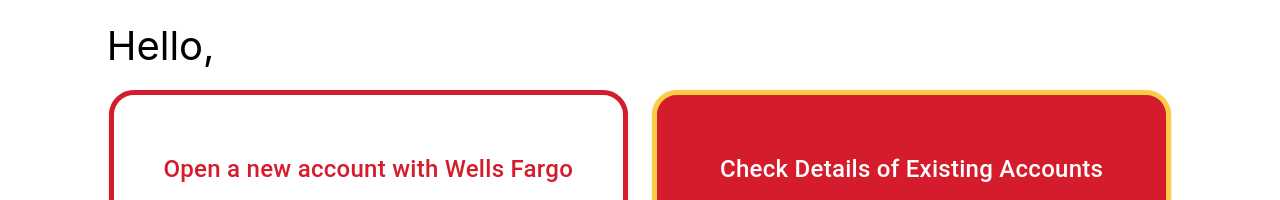
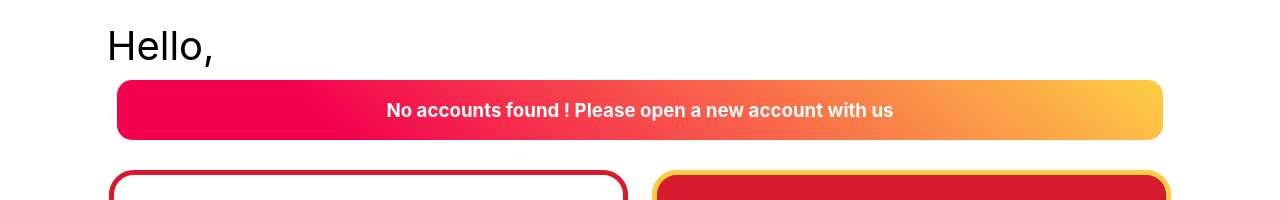
Before and after one commit to vishalkrishna511/online-banking-app, a React (Create React App) app in the folder onlinebanking-ui/: page / in a window 1280 px wide. Shown: the part 143-343 px from the top of the page. Built offline with nearby package versions, Linux system fonts and the light colour scheme; no server answers; sample sign-in values are in the browser's storage.

Commit message:
Added the account balance showing on the dashboard

```diff
--- /dev/null
+++ b/onlinebanking-ui/src/CommonComps/Marque.jsx
@@ -0,0 +1,74 @@
+import React, { useState, useEffect } from "react";
+import axios from "axios";
+
+const Marque = () => {
+	const userId = sessionStorage.getItem("userId");
+	console.log(userId);
+
+	const [accounts, setAccounts] = useState([]);
+	const [index, setIndex] = useState(0);
+	const [balance, setBalance] = useState(0);
+
+	useEffect(() => {
+		axios
+			.get(`http://localhost:8080/fetchAccounts/${userId}`)
+			.then((response) => {
+				let numbers = response.data.map((accountNo) => accountNo.accNo);
+				setAccounts(numbers);
+				// console.log(accounts);
+			})
+			.catch((err) => {
+				console.error(err);
+			});
+	}, [userId]);
+	useEffect(() => {
+		if (accounts.length > 0) {
+			const accNo = accounts[index];
+			axios
+				.get(`http://localhost:8080/getAccountBalance/${accNo}`)
+				.then((res) => {
+					// console.log(res);
+					setBalance(res.data);
+				})
+				.catch((err) => {
+					console.error(err);
+				});
+		}
+	}, [accounts, index]);
+
+	useEffect(() => {
+		const timer = setInterval(() => {
+			setIndex((i) => (i + 1) % accounts.length);
+		}, 1800);
+		return () => clearInterval(timer);
+	}, [accounts]);
+
+	return (
+		<>
+			<div
+				style={{
+					background:
+						"linear-gradient(-319.6deg, rgb(243, 0, 79) 20.5%, rgb(255, 236, 68) 110.9%)",
+					width: "100%",
+					margin: "10px",
+					borderRadius: "15px",
+					color: "white",
+					fontFamily: "revert",
+					fontWeight: "700",
+					fontSize: "1.17rem",
+				}}
+			>
+				{accounts.length > 0 ? (
+					<p>
+						In your A/C: <i>XXXXXXX{accounts[index] % 100000}</i>, the balance
+						is : ${balance}
+					</p>
+				) : (
+					<p>No accounts found ! Please open a new account with us </p>
+				)}
+			</div>
+		</>
+	);
+};
+
+export default Marque;
--- a/onlinebanking-ui/src/Components/Homepage.jsx
+++ b/onlinebanking-ui/src/Components/Homepage.jsx
@@ -34,6 +34,7 @@ import ShowTransactions from "./ShowTransactions";
 import FundTransfer from "../CommonComps/FundTransfer";
 import SelfTransfer from "../CommonComps/SelfTransfer";
 import StickyFooter from "./StickyFooter";
+import Marque from "../CommonComps/Marque";
 
 export default function Homepage() {
 	// change the color of the AppBar to match the theme
@@ -212,6 +213,11 @@ export default function Homepage() {
 						<Grid item xs={1} />
 						<Grid container item md={10}>
 							<label style={{ fontSize: 40 }}>Hello, {data.name}</label>
+						</Grid>
+						<Grid item xs={1} />
+						<Grid item xs={1} />
+						<Grid container item md={10}>
+							<Marque />
 						</Grid>
 						<Grid item xs={1} />
 					</Grid>
```
Also changed, not shown: 1 other file (tests, documents, lock files or other folders).
